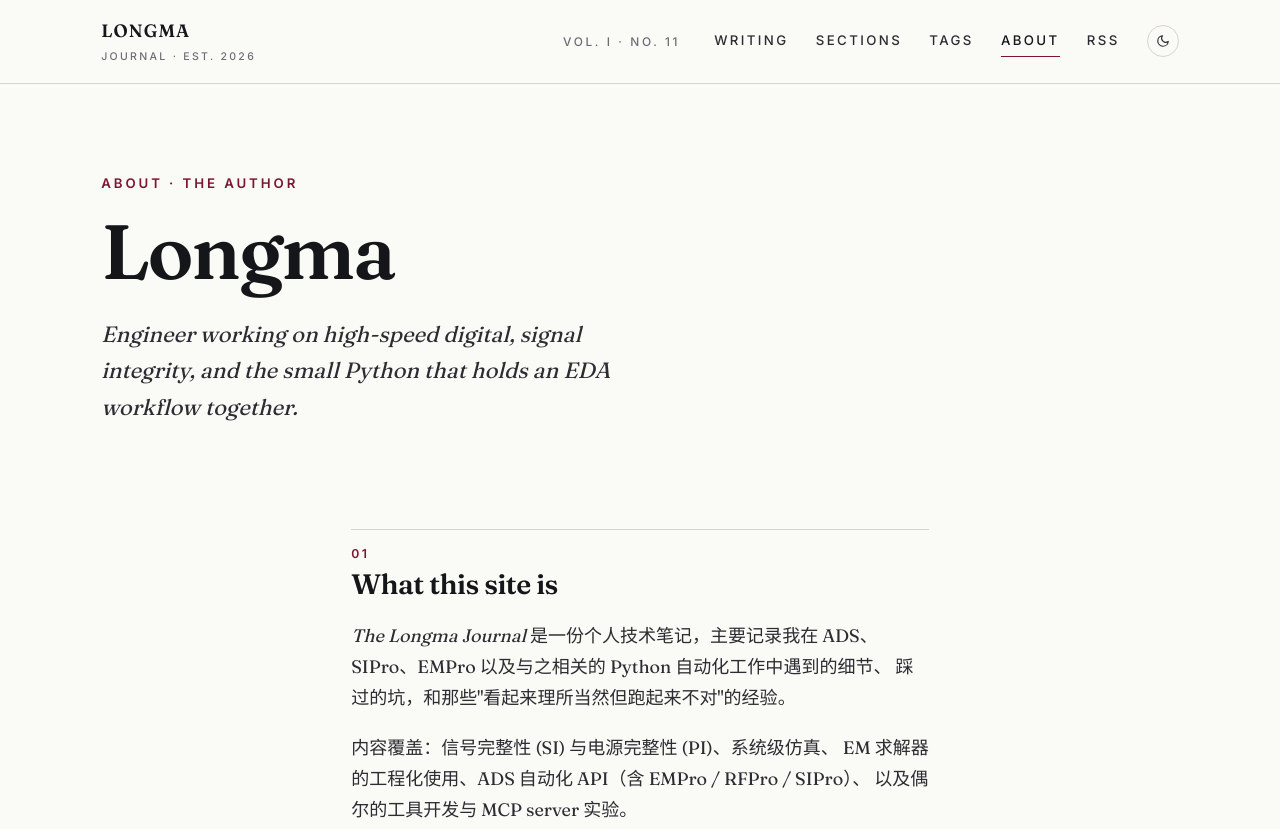
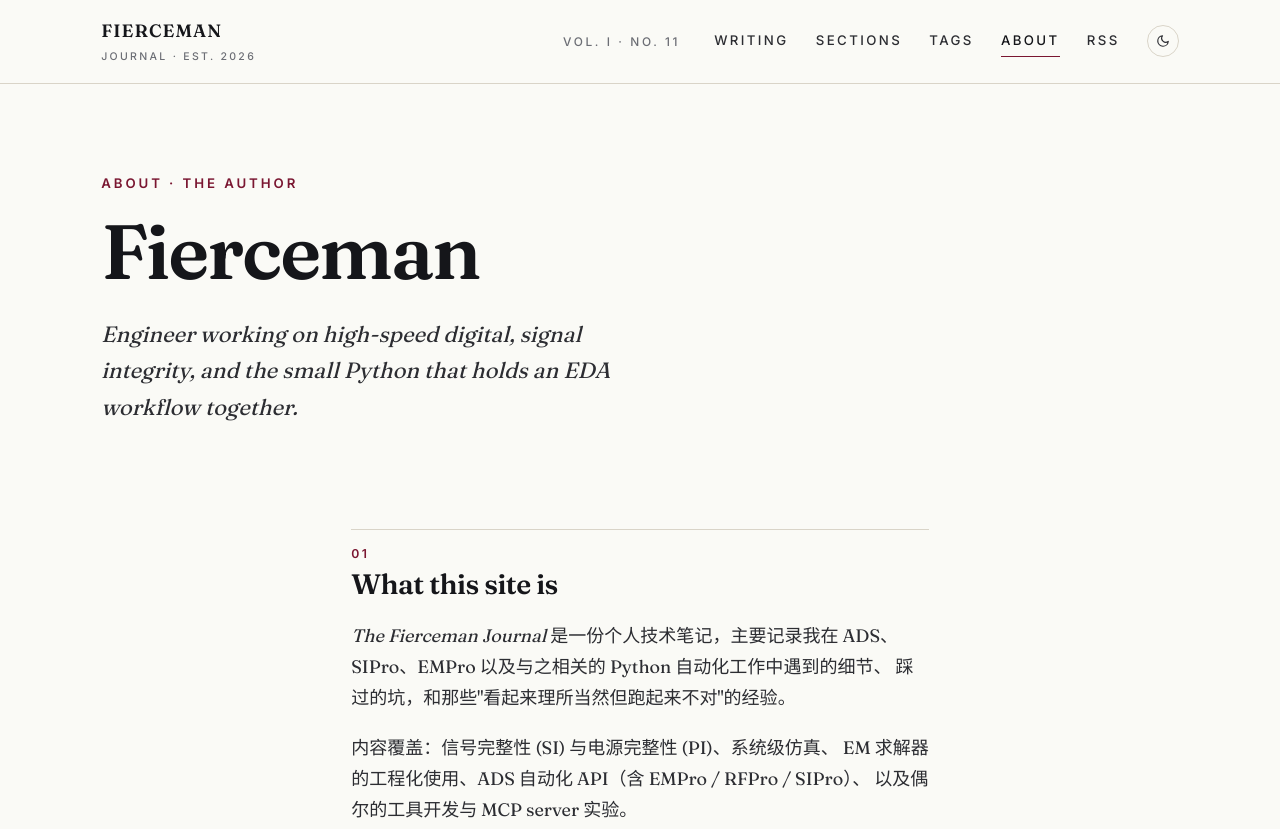
Before and after one commit to Fierceman26/fierceman26.github.io, an Astro site: page /about in a window 1280 px wide. Shown: the top 829 px of the page. Built offline with nearby package versions, Linux system fonts and the light colour scheme; Astro itself is replaced by a stand-in of ours.

Commit message:
Rename site: LONGMA -> FIERCEMAN

```diff
--- a/package.json
+++ b/package.json
@@ -1,5 +1,5 @@
 {
-  "name": "longma-journal",
+  "name": "fierceman-journal",
   "type": "module",
   "version": "0.1.0",
   "private": true,
--- a/src/consts.ts
+++ b/src/consts.ts
@@ -2,14 +2,14 @@
 // 部署到 GitHub Pages 时 SITE 同步改成自己的地址
 
 export const SITE = {
-  title: 'LONGMA · JOURNAL',
-  shortTitle: 'LONGMA',
+  title: 'FIERCEMAN · JOURNAL',
+  shortTitle: 'FIERCEMAN',
   // 副标题用衬线斜体在 hero 区展示
   tagline: 'Notes on signal integrity, system-level simulation, and the small details that make EDA work.',
   // 中文副标题，鼠标 hover 显示
   taglineZh: '关于信号完整性、系统级仿真，以及让 EDA 真正跑起来的那些细节。',
   description: '个人技术博客 —— 信号完整性 / 系统级仿真 / ADS 自动化与笔记。',
-  author: 'Longma',
+  author: 'Fierceman',
   email: 'yungaopi@gmail.com',
   // 顶部 issue 编号：杂志感装饰，每次构建按当前日期生成
   // 你也可以手动改成固定值
--- a/src/pages/about.astro
+++ b/src/pages/about.astro
@@ -17,7 +17,7 @@ import { SITE } from '~/consts';
     <div class="prose">
       <h2>What this site is</h2>
       <p>
-        <em>The Longma Journal</em> 是一份个人技术笔记，主要记录我在
+        <em>The Fierceman Journal</em> 是一份个人技术笔记，主要记录我在
         ADS、SIPro、EMPro 以及与之相关的 Python 自动化工作中遇到的细节、
         踩过的坑，和那些"看起来理所当然但跑起来不对"的经验。
       </p>
--- a/src/pages/index.astro
+++ b/src/pages/index.astro
@@ -35,7 +35,7 @@ const issue = issueLabel(new Date());
     <div class="hero__masthead">
       <span>{issue}</span>
       <span style="color: var(--ink);">·</span>
-      <span>The Longma Journal</span>
+      <span>The Fierceman Journal</span>
     </div>
     <h1 class="hero__title">
       Notes on signal integrity,<br/>
--- a/src/styles/global.css
+++ b/src/styles/global.css
@@ -1,5 +1,5 @@
 /* =========================================================================
-   Longma · Journal · Global Stylesheet
+   Fierceman · Journal · Global Stylesheet
    ---------------------------------------------------------------------------
    设计语言：现代杂志风（Magazine / Editorial）
    - 衬线大标题 (Fraunces variable) + sans-serif 元数据 (Inter) + mono (JetBrains)
```
Also changed, not shown: README.md, public/favicon.svg, 1 other file.
